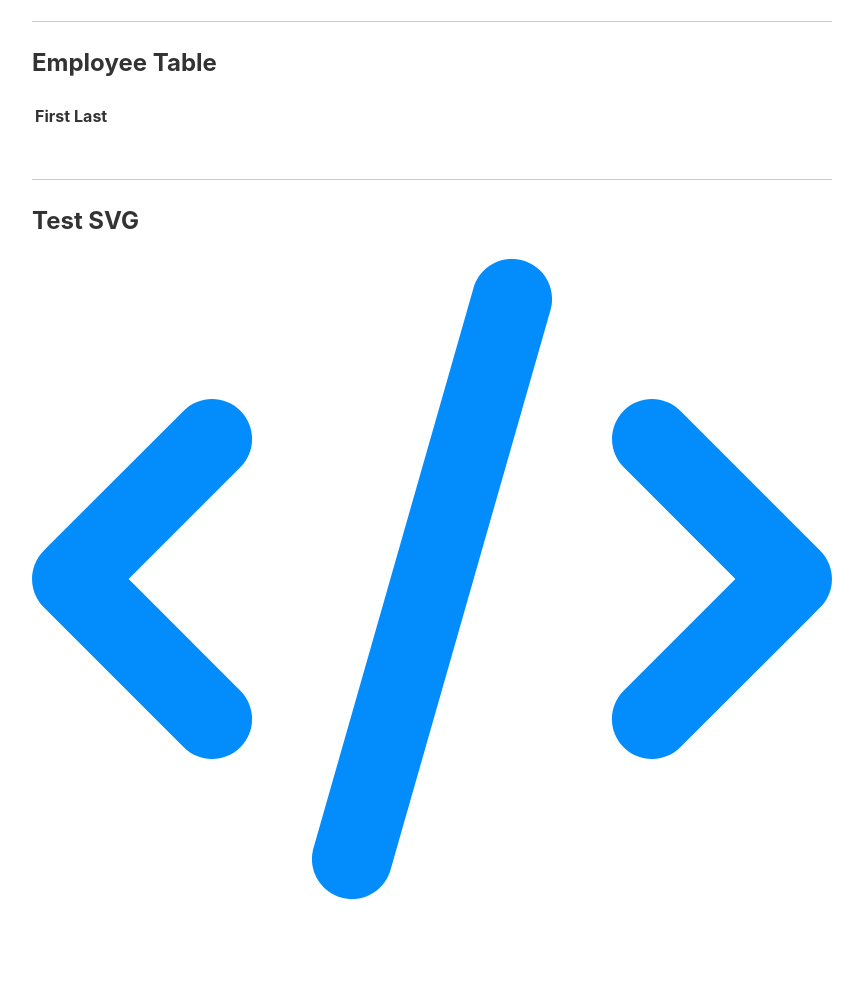
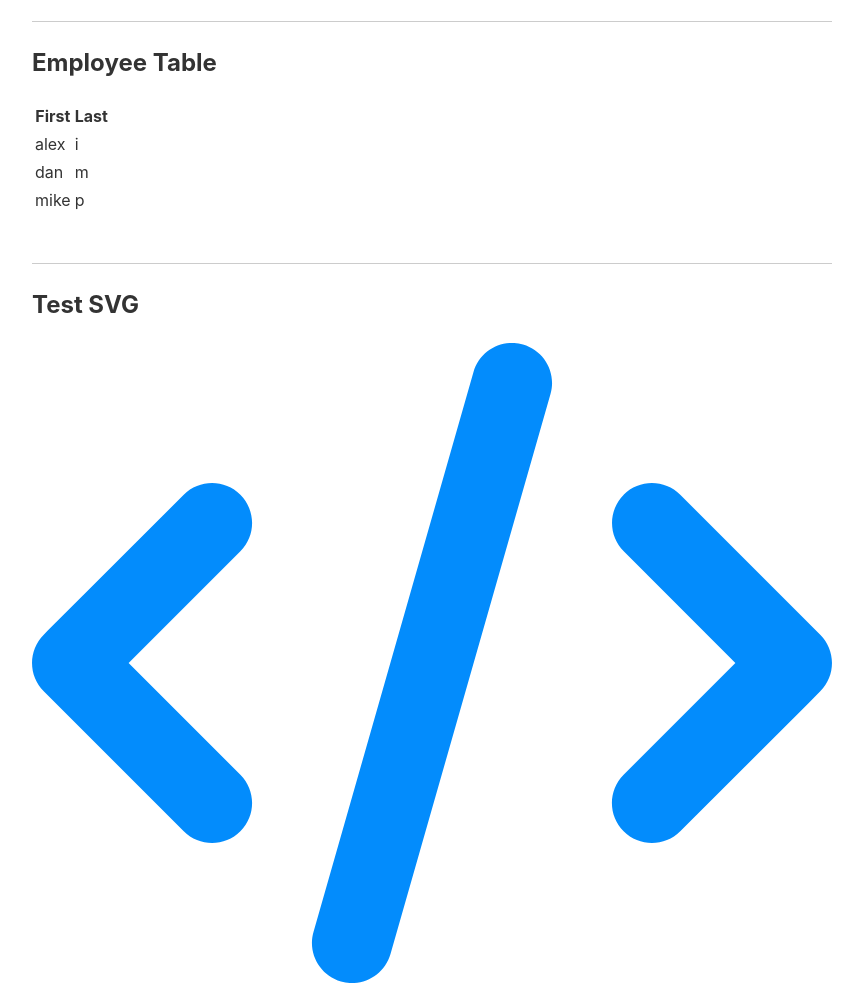
Before and after one commit to anayatkhan1/challenge-01, a Gatsby site in the folder gatsby/: page /challenge in a window 1280 px wide. Shown: the part 420-1406 px from the top of the page, without its empty margins (208-1071 px from the left). Built offline with nearby package versions, Linux system fonts and the light colour scheme; Gatsby itself is replaced by a stand-in of ours.

Commit message:
fixed svg styling based on requirements, fetching data only once and run prettier

```diff
--- a/gatsby/components/BugsTest.jsx
+++ b/gatsby/components/BugsTest.jsx
@@ -3,21 +3,18 @@ import CodeSvg from "./CodeSvg"
 
 export default function BugsTest(props) {
   const [names, setNames] = useState([])
-  const [dataFetched, setDataFetched] = useState(false);
 
   useEffect(() => {
     const fetchData = async () => {
-      if (!dataFetched) {
-        const data = await fetch("/data.json").then((response) => response.json());
-        if (data?.length) {
-          setNames(data);
-          setDataFetched(true);
-        }
+      const data = await fetch("/data.json").then(response => response.json())
+
+      if (data?.length) {
+        setNames(data)
       }
-    };
+    }
 
-    fetchData();
-  }, [dataFetched]);
+    fetchData()
+  }, [])
 
   return (
     <>
@@ -58,23 +55,19 @@ export default function BugsTest(props) {
         </thead>
 
         <tbody>
-          {names?.forEach((n, i) => {
-            return (
-              <tr
-                key={n?.first}
-              >
-                <td>{n?.first}</td>
-                <td>{n?.last}</td>
-              </tr>
-            )
-          })}
+          {names.map(name => (
+            <tr key={`${name.first}-${name.last}`}>
+              <td>{name.first}</td>
+              <td>{name.last}</td>
+            </tr>
+          ))}
         </tbody>
       </table>
       <br />
       <br />
       <hr />
       <h2>Test SVG</h2>
-      <div>
+      <div style={{ fill: "#038cfc" }}>
         <CodeSvg />
       </div>
     </>
--- a/gatsby/components/CodeSvg.jsx
+++ b/gatsby/components/CodeSvg.jsx
@@ -1,12 +1,12 @@
 import React from "react"
 
-const CodeSvg = () => {
-
-  return (
-    <svg xmlns="http://www.w3.org/2000/svg" viewBox="0 0 640 512">
-      <path fill="#038cfc" d="M392.8 1.2c-17-4.9-34.7 5-39.6 22l-128 448c-4.9 17 5 34.7 22 39.6s34.7-5 39.6-22l128-448c4.9-17-5-34.7-22-39.6zm80.6 120.1c-12.5 12.5-12.5 32.8 0 45.3L562.7 256l-89.4 89.4c-12.5 12.5-12.5 32.8 0 45.3s32.8 12.5 45.3 0l112-112c12.5-12.5 12.5-32.8 0-45.3l-112-112c-12.5-12.5-32.8-12.5-45.3 0zm-306.7 0c-12.5-12.5-32.8-12.5-45.3 0l-112 112c-12.5 12.5-12.5 32.8 0 45.3l112 112c12.5 12.5 32.8 12.5 45.3 0s12.5-32.8 0-45.3L77.3 256l89.4-89.4c12.5-12.5 12.5-32.8 0-45.3z"/>
-    </svg>
-  )
-}
+const CodeSvg = () => (
+  <svg xmlns="http://www.w3.org/2000/svg" viewBox="0 0 640 512">
+    <path
+      fill="current"
+      d="M392.8 1.2c-17-4.9-34.7 5-39.6 22l-128 448c-4.9 17 5 34.7 22 39.6s34.7-5 39.6-22l128-448c4.9-17-5-34.7-22-39.6zm80.6 120.1c-12.5 12.5-12.5 32.8 0 45.3L562.7 256l-89.4 89.4c-12.5 12.5-12.5 32.8 0 45.3s32.8 12.5 45.3 0l112-112c12.5-12.5 12.5-32.8 0-45.3l-112-112c-12.5-12.5-32.8-12.5-45.3 0zm-306.7 0c-12.5-12.5-32.8-12.5-45.3 0l-112 112c-12.5 12.5-12.5 32.8 0 45.3l112 112c12.5 12.5 32.8 12.5 45.3 0s12.5-32.8 0-45.3L77.3 256l89.4-89.4c12.5-12.5 12.5-32.8 0-45.3z"
+    />
+  </svg>
+)
 
 export default CodeSvg
```
